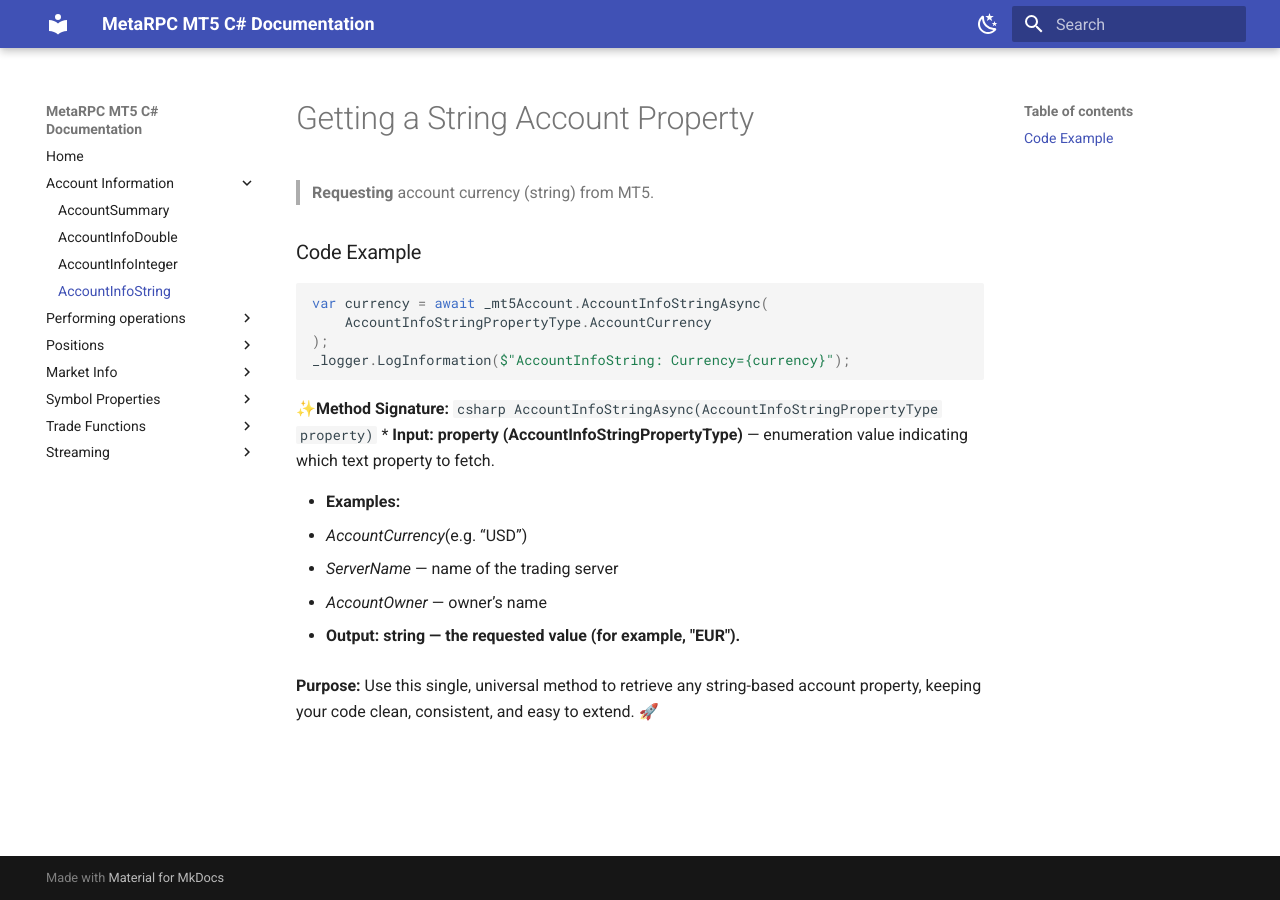
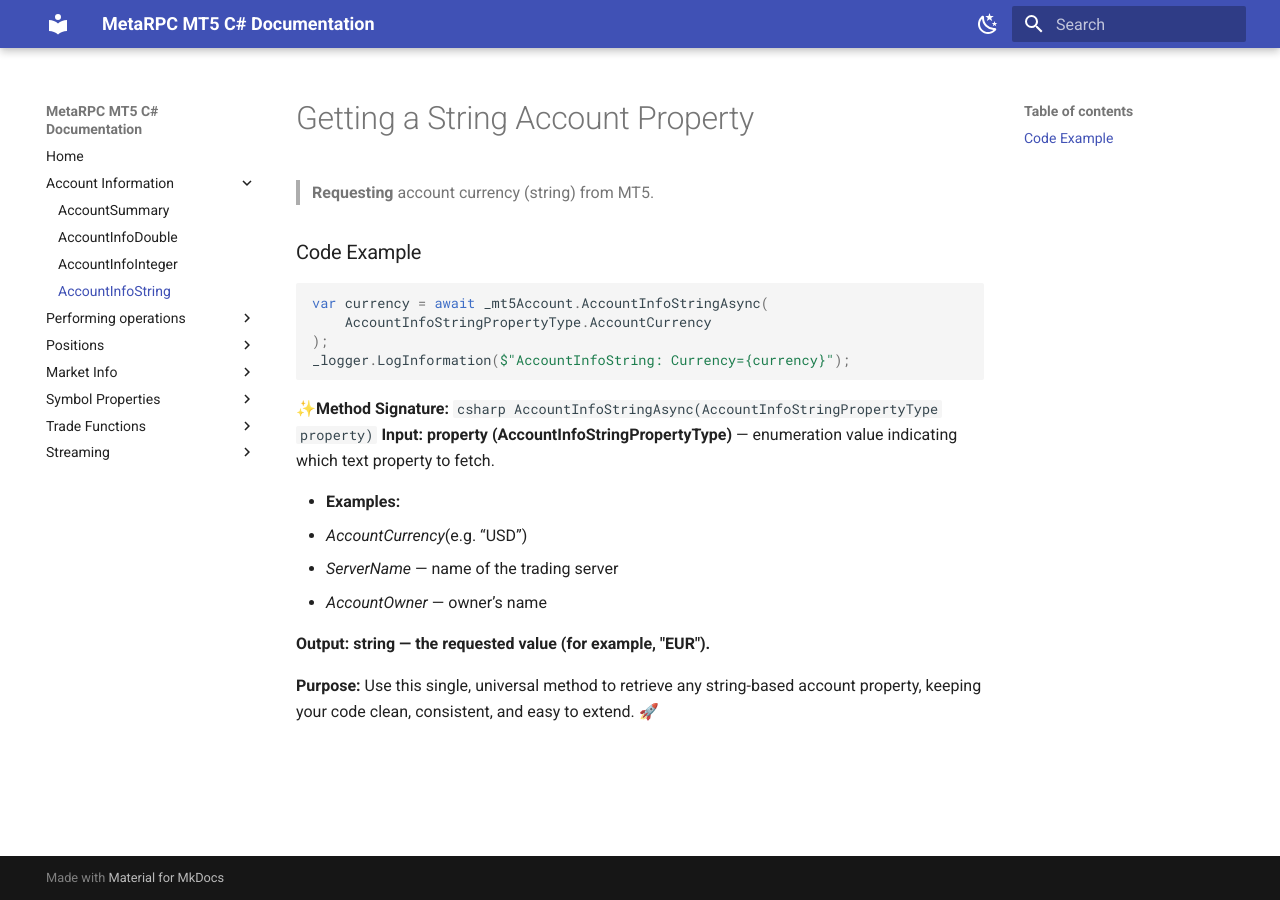
Before and after one commit to MetaRPC/CSharpMT5, an MkDocs documentation site: the page built from docs/account/AccountInfoString.md, in a window 1280 px wide. Built offline with MkDocs 1.6.1 and Material for MkDocs 9.7.7, drawn with Linux system fonts in a browser that asks for light colours.

````diff
--- a/docs/account/AccountInfoString.md
+++ b/docs/account/AccountInfoString.md
@@ -15,13 +15,13 @@ _logger.LogInformation($"AccountInfoString: Currency={currency}");
  ```csharp
 AccountInfoStringAsync(AccountInfoStringPropertyType property)
  ```
-* **Input: property (AccountInfoStringPropertyType)** — enumeration value indicating which text property to fetch.
+ **Input: property (AccountInfoStringPropertyType)** — enumeration value indicating which text property to fetch.
 
 * **Examples:**
    * _AccountCurrency_(e.g. “USD”)
    * _ServerName_ — name of the trading server
    * _AccountOwner_ — owner’s name
 
-* **Output: string — the requested value (for example, "EUR").**
+ **Output: string — the requested value (for example, "EUR").**
 
 **Purpose:** Use this single, universal method to retrieve any string-based account property, keeping your code clean, consistent, and easy to extend. 🚀
````
